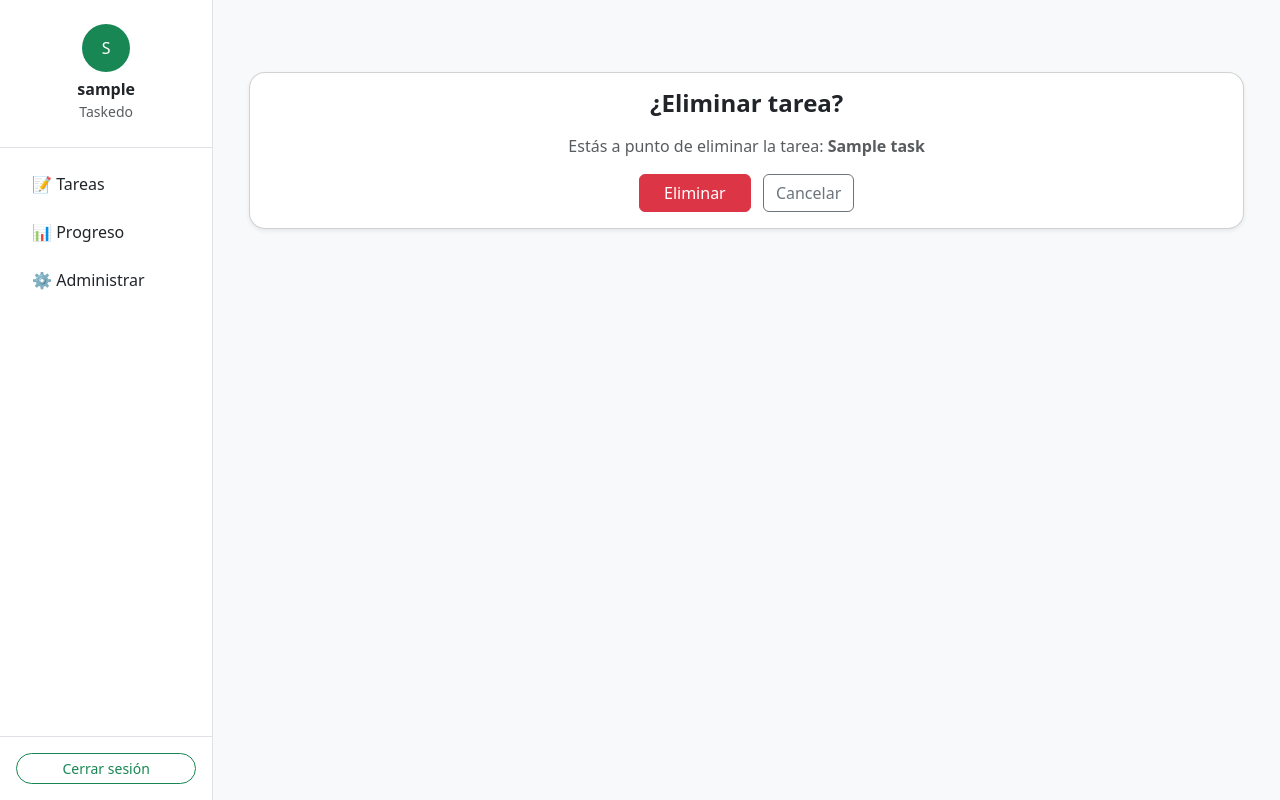
After one commit to candresrpk/cr_labs, a Django app: page /taskedo/eliminar/1/ in a window 1280 px wide. The commit adds this page. Run offline with Django 5.2, Linux system fonts and the light colour scheme; a user stored in the database is signed in; tables that the repository leaves empty hold one stand-in row (values such as "Sample post").

Commit message:
task delet is working

```diff
--- a/my_apps/taskedo/urls.py
+++ b/my_apps/taskedo/urls.py
@@ -7,4 +7,6 @@ urlpatterns = [
     path('', views.TasksHomeView.as_view(), name='home'),
     path('list/', views.ListTasksView.as_view(), name='list'),
     path('crear/', views.CreateTaskView.as_view(), name='create'),
+    path('eliminar/<int:pk>/', views.TaskDeleteView.as_view(), name='delete'),
+    # path('detalle/<int:pk>/', views.DetailTaskView.as_view(), name='detail'),
 ]
--- a/my_apps/taskedo/views.py
+++ b/my_apps/taskedo/views.py
@@ -1,7 +1,6 @@
 from django.urls import reverse_lazy
 from django.views.generic import TemplateView, ListView, CreateView, DeleteView, DetailView
-from django.contrib.auth.decorators import login_required
-from django.utils.decorators import method_decorator
+from django.contrib.auth.mixins import LoginRequiredMixin
 from my_apps.taskedo.forms import TaskForm
 from my_apps.taskedo.models import Task
 from django.contrib import messages
@@ -19,12 +18,11 @@ class TasksHomeView(TemplateView):
 
 
 
-class ListTasksView(ListView):
+class ListTasksView(LoginRequiredMixin, ListView):
     model = Task
     template_name = 'taskedo/dashboard/list.html'
     context_object_name = 'tasks'
 
-    @method_decorator(login_required)
     def dispatch(self, request, *args, **kwargs):
         return super().dispatch(request, *args, **kwargs)
 
@@ -34,7 +32,7 @@ class ListTasksView(ListView):
         return context
 
 
-class CreateTaskView(CreateView):
+class CreateTaskView(LoginRequiredMixin,CreateView):
     model = Task
     template_name = 'taskedo/dashboard/create.html'
     form_class = TaskForm
@@ -53,7 +51,6 @@ class CreateTaskView(CreateView):
                 messages.error(self.request, error)
         return self.render_to_response(self.get_context_data(form=form))
 
-    @method_decorator(login_required)
     def dispatch(self, request, *args, **kwargs):
         return super().dispatch(request, *args, **kwargs)
 
@@ -64,19 +61,21 @@ class CreateTaskView(CreateView):
 
 
 
-class DeleteTaskView(DeleteView):
+class TaskDeleteView(LoginRequiredMixin, DeleteView):
     model = Task
-    success_url = reverse_lazy('taskedo:list')
+    template_name = "taskedo/dashboard/confirm_delete.html"
+    success_url = reverse_lazy("taskedo:list")
 
-    @method_decorator(login_required)
-    def dispatch(self, request, *args, **kwargs):
-        return super().dispatch(request, *args, **kwargs)
+    def get_queryset(self):
+        #Seguridad: solo permite borrar tareas del usuario logueado
+        return Task.objects.filter(owner=self.request.user)
 
-class DetailTaskView(DetailView):
+
+
+class DetailTaskView(LoginRequiredMixin, DetailView):
     model = Task
     template_name = 'taskedo/dashboard/detail.html'
 
-    @method_decorator(login_required)
     def dispatch(self, request, *args, **kwargs):
         return super().dispatch(request, *args, **kwargs)
 
--- /dev/null
+++ b/templates/taskedo/dashboard/confirm_delete.html
@@ -0,0 +1,24 @@
+{% extends "taskedo_base.html" %}
+
+{% block content %}
+<div class="container mt-5">
+  <div class="card shadow-sm rounded-4">
+    <div class="card-body text-center">
+      <h4 class="fw-bold mb-3">¿Eliminar tarea?</h4>
+
+      <p class="text-muted">
+        Estás a punto de eliminar la tarea:
+        <strong>{{ object.title }}</strong>
+      </p>
+
+      <form method="post">
+        {% csrf_token %}
+        <button class="btn btn-danger px-4">Eliminar</button>
+        <a href="{% url 'taskedo:list' %}" class="btn btn-outline-secondary ms-2">
+          Cancelar
+        </a>
+      </form>
+    </div>
+  </div>
+</div>
+{% endblock %}
```
Also changed, not shown: templates/taskedo/dashboard/list.html (+3 -4 lines).
